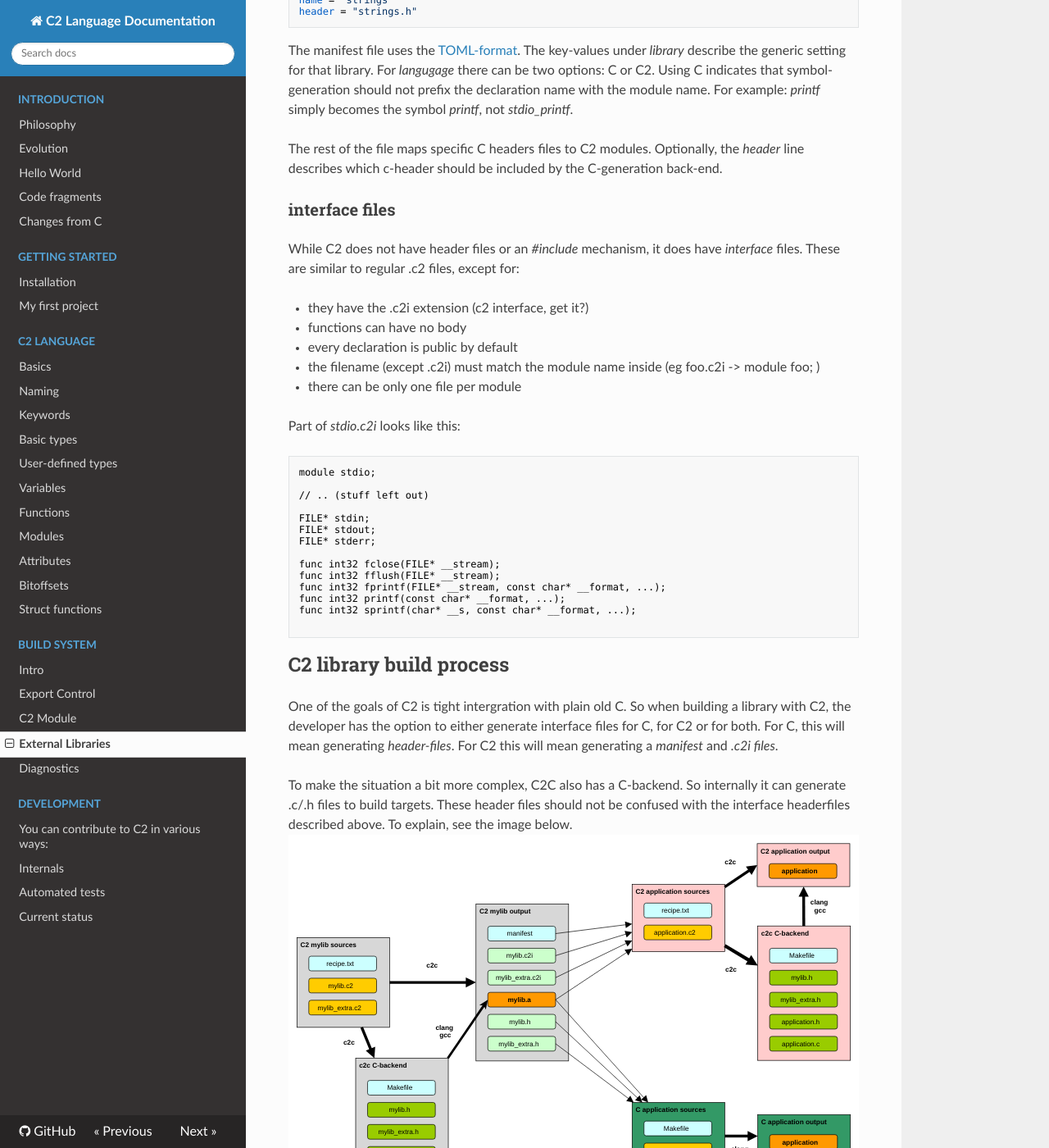
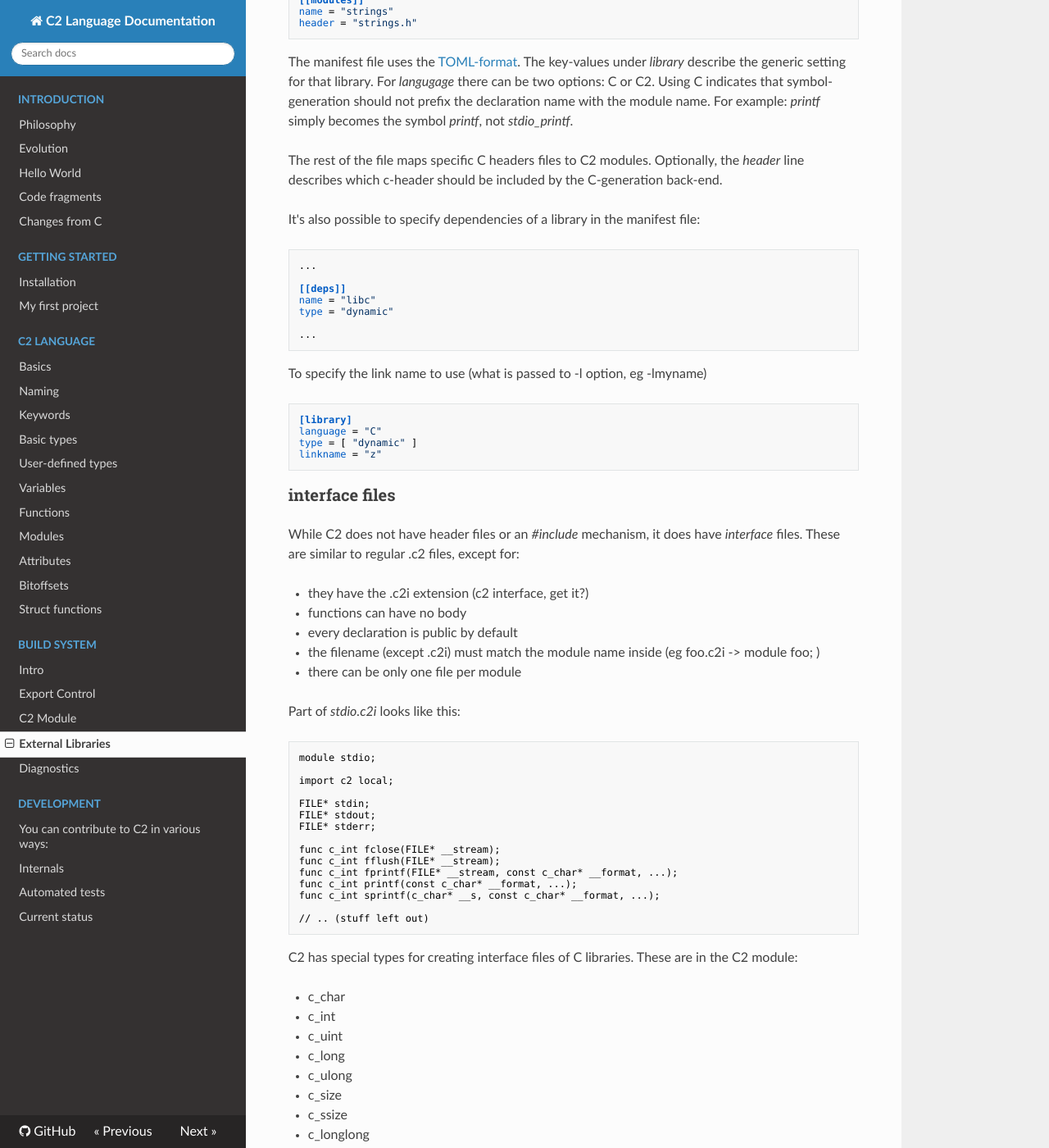
Before and after one commit to c2lang/documentation, an MkDocs documentation site: the page built from documentation/docs/build_system/libraries.md, in a window 1280 px wide and 1400 px high, scrolled down 1513 px. Shown: the whole window at 82% size. Built offline with MkDocs 1.6.1, drawn with Linux system fonts in a browser that asks for light colours; nearby versions of some CDN libraries; old or Windows-style settings are respelled for this version of MkDocs; some of the changed text lies outside the part shown.

Commit message:
docs: extended libraries part with linkname and lib-dependencies

````diff
--- a/documentation/docs/build_system/libraries.md
+++ b/documentation/docs/build_system/libraries.md
@@ -56,6 +56,7 @@ to C2 modules. This mechanism is the *manifest* file.
 
 [library]
 language = "C"
+type = [ "static", "dynamic" ]
 
 [[modules]]
 name = "stdio"
@@ -83,6 +84,28 @@ the symbol *printf*, not *stdio_printf*.
 The rest of the file maps specific C headers files to C2 modules. Optionally, the *header*
 line describes which c-header should be included by the C-generation back-end.
 
+It's also possible to specify dependencies of a library in the manifest file:
+
+```toml
+...
+
+[[deps]]
+name = "libc"
+type = "dynamic"
+
+...
+```
+
+To specify the link name to use (what is passed to -l option, eg -lmyname)
+
+```toml
+[library]
+language = "C"
+type = [ "dynamic" ]
+linkname = "z"
+```
+
+
 ###interface files
 While C2 does not have header files or an *#include* mechanism, it does have *interface*
 files. These are similar to regular .c2 files, except for:
@@ -98,19 +121,33 @@ Part of *stdio.c2i* looks like this:
 ```c2
 module stdio;
 
-// .. (stuff left out)
+import c2 local;
 
 FILE* stdin;
 FILE* stdout;
 FILE* stderr;
 
-func int32 fclose(FILE* __stream);
-func int32 fflush(FILE* __stream);
-func int32 fprintf(FILE* __stream, const char* __format, ...);
-func int32 printf(const char* __format, ...);
-func int32 sprintf(char* __s, const char* __format, ...);
+func c_int fclose(FILE* __stream);
+func c_int fflush(FILE* __stream);
+func c_int fprintf(FILE* __stream, const c_char* __format, ...);
+func c_int printf(const c_char* __format, ...);
+func c_int sprintf(c_char* __s, const c_char* __format, ...);
 
+// .. (stuff left out)
 ```
+C2 has special types for creating interface files of C libraries. These are in the C2 module:
+
+* c_char
+* c_int
+* c_uint
+* c_long
+* c_ulong
+* c_size
+* c_ssize
+* c_longlong
+* c_float
+* c_double
+
 
 ## C2 library build process
 
@@ -149,6 +186,17 @@ somebody else and not even have the sources. For the application, the developer
 writes *application.c2* and adds the mylib dependency in the *recipe* file. c2c
 will take care of the rest and generate the *application-binary*
 
+The recipe with a dependency looks like:
+
+```toml
+executable myapp
+    $use mylib static
+    myapp.c2
+end
+```
+So the user of a lib must specify whether to use the dynamic/static version.
+
+
 ###building C-application
 The same library can also be used by C programs, by simply including the *mylib.h*
 and *mylib_extra.h* in *application.c*. This is no different then using any other
````
